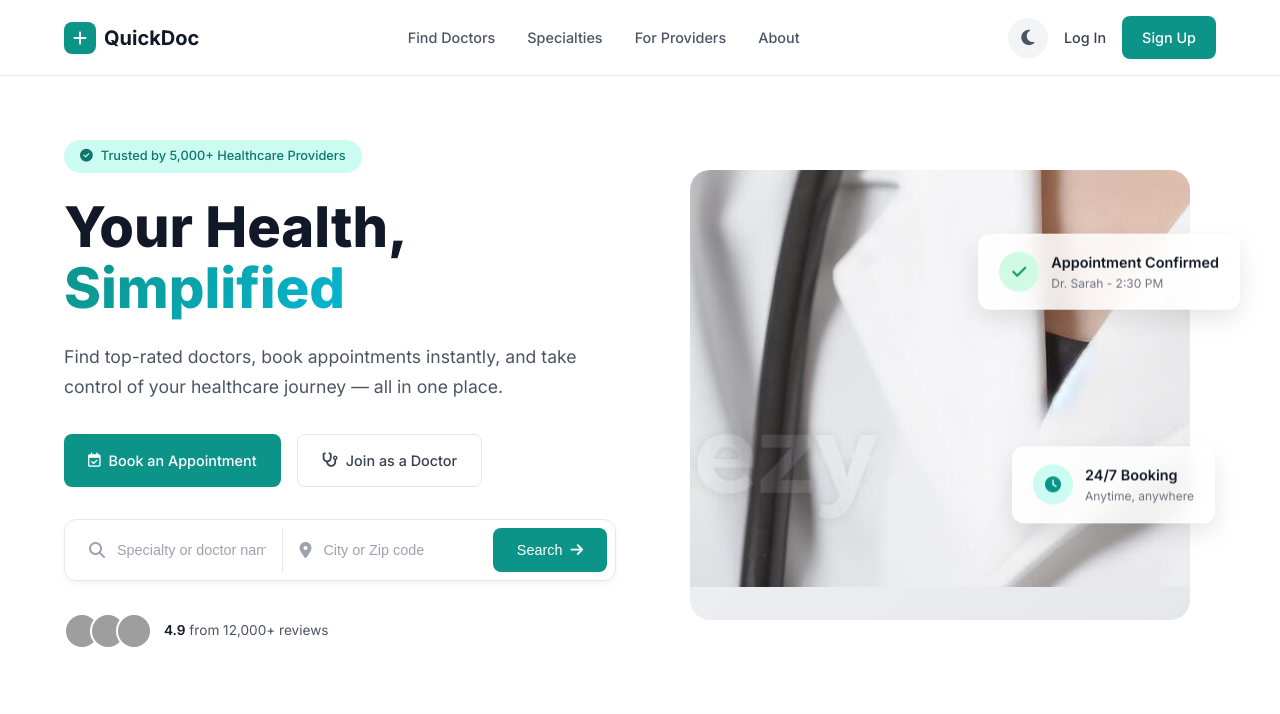
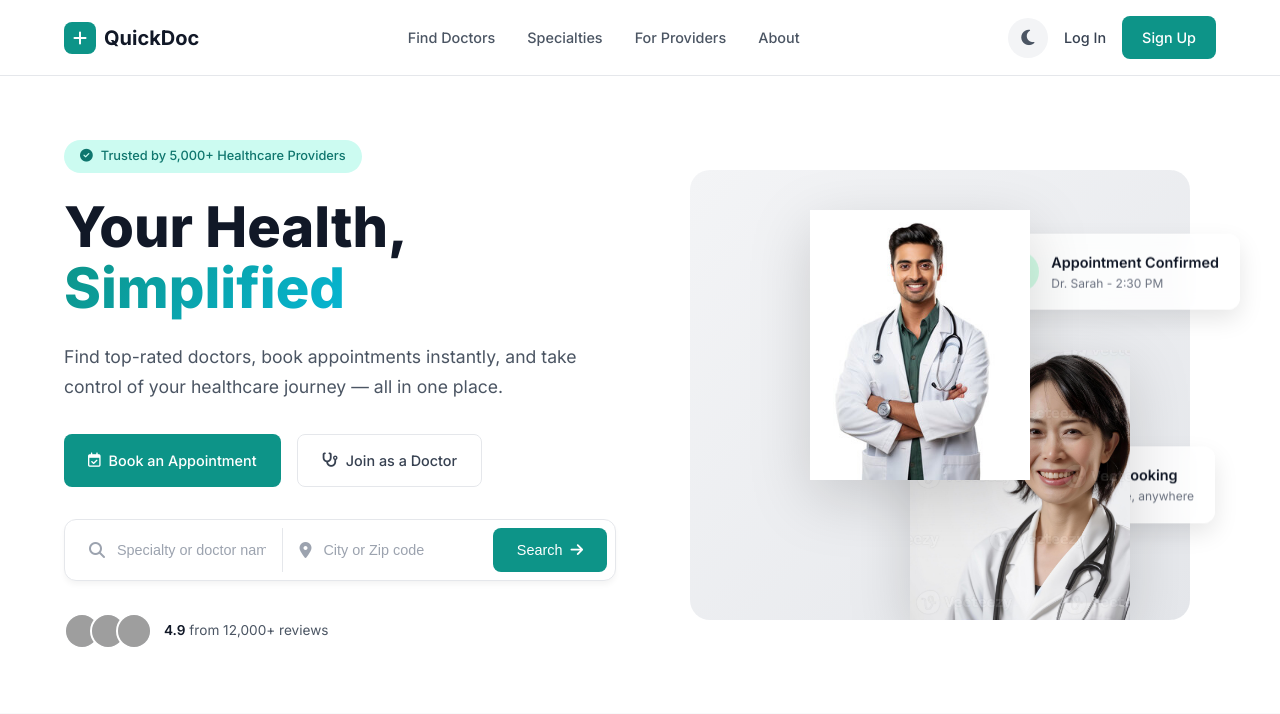
Before and after one commit to raghavathyagaraj/QuickDoc, a Python web app: template src/frontend/templates/index.html in a window 1280 px wide. Shown: the top 714 px of the page. Run offline with Jinja, Linux system fonts and the light colour scheme; the template is opened without the code that fills it, so the values that code supplies are empty; grey boxes are pictures that could not be loaded.

Commit message:
added doc image

```diff
--- a/src/frontend/templates/index.html
+++ b/src/frontend/templates/index.html
@@ -13,7 +13,53 @@
             margin: 0;
             padding: 0;
             box-sizing: border-box;
-        }
+            /* ===== Doctors alignment ===== */
+        }
+
+.hero-image {
+    position: relative;
+    width: 460px;
+    height: 420px;
+    background: #eef1f4;
+    border-radius: 30px;
+    overflow: hidden;
+}
+
+.doctors-img {
+    position: relative;
+    width: 100%;
+    height: 100%;
+}
+
+.doctor-img {
+    position: absolute;
+    width: 220px;
+    height: 270px;
+    object-fit: cover;
+    filter: drop-shadow(0 18px 30px rgba(0,0,0,0.15));
+}
+
+/* upper doctor */
+.doctor-top {
+    top: 40px;
+    left: 120px;
+    z-index: 2;
+}
+
+/* lower doctor */
+.doctor-bottom {
+    bottom: 0;
+    left: 220px;
+    z-index: 1;
+}
+
+.hero-image-container {
+    display: flex;
+    justify-content: center;
+    align-items: center;
+}
+
+
 
         :root {
             --primary: #0D9488;
@@ -1214,11 +1260,11 @@
             <div class="hero-image-container">
                 <div class="hero-image">
                     <div class="doctors-img">
-    <img src="../static/images/male-doctor.jpg" alt="Male Doctor" class="doctor-img">
-    <img src="../static/images/female-doctor.jpg" alt="Female Doctor" class="doctor-img">
+    <img src="../static/images/male-doctor.jpg" alt="Male Doctor" class="doctor-img doctor-top">
+    <img src="../static/images/female-doctor.jpg" alt="Female Doctor" class="doctor-img doctor-bottom">
+
 </div>
-
-                </div>
+</div>
 
                 <div class="floating-card appointment">
                     <div class="icon-circle green">
```
